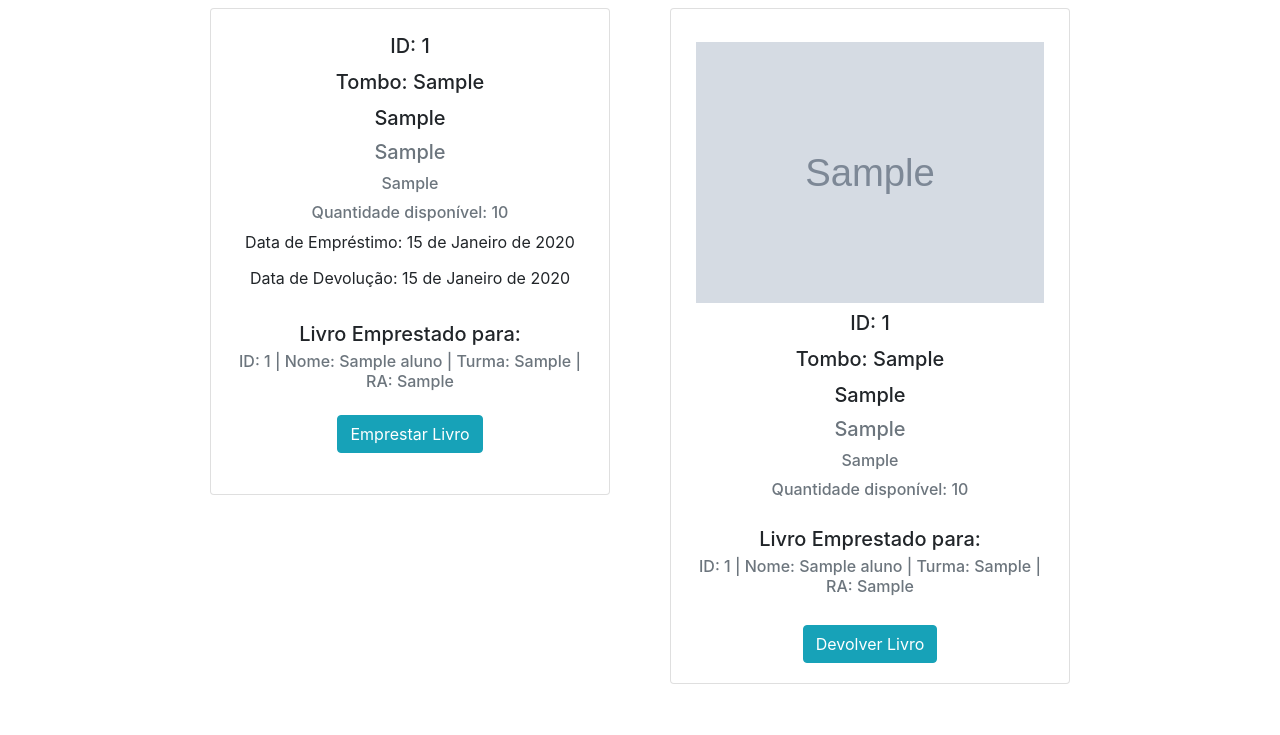
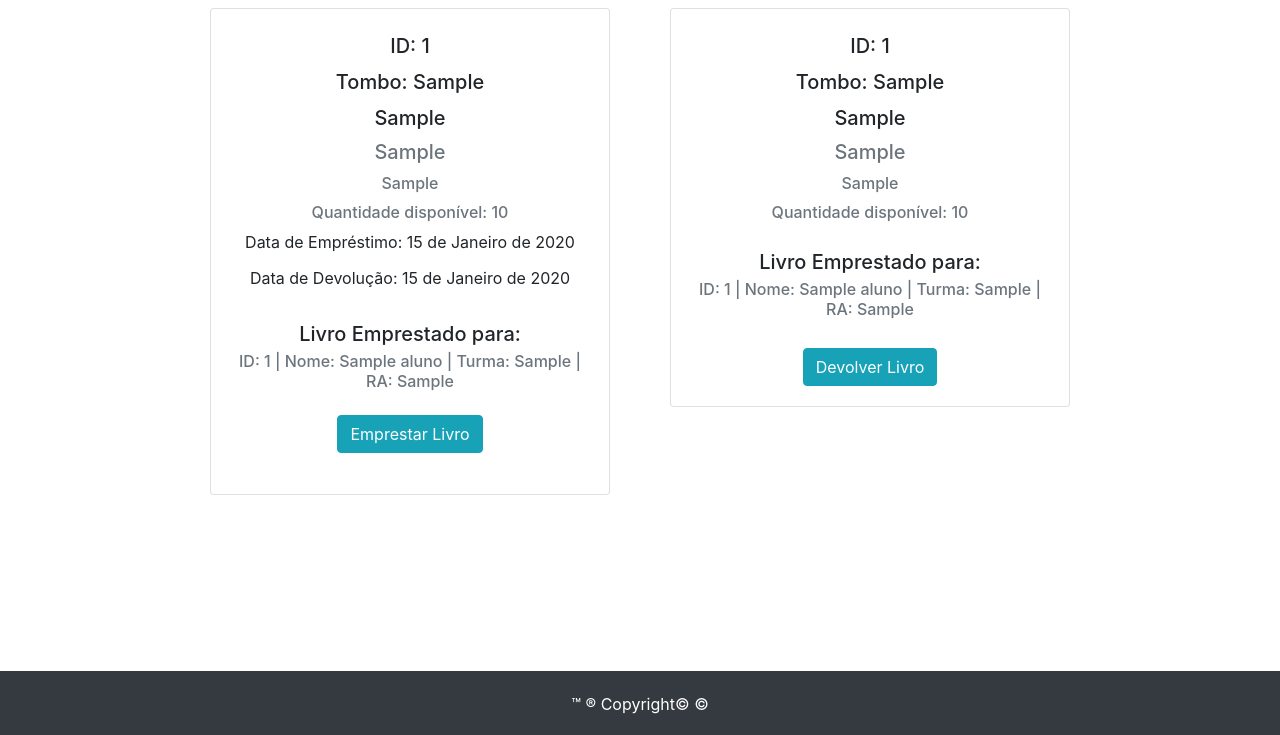
Before and after one commit to jr0samuel/biblioteca-sala_de_leitura, a Django app: template livro/templates/ver_livro_admin.html in a window 1280 px wide. Shown: the part 64-799 px from the top of the page. Run offline with Django 4.2, Linux system fonts and the light colour scheme; the template is opened without the code that fills it: values that come from a table or form of the project are taken from there, others are empty; tables that the repository leaves empty hold one stand-in row (values such as "Sample post"); grey boxes marked "Sample" are stand-in pictures.

Commit message:
17º COMMITT

```diff
--- a/livro/templates/ver_livro_admin.html
+++ b/livro/templates/ver_livro_admin.html
@@ -101,7 +101,7 @@
                         <div class="card mx-auto" style="width: 25rem;">
                             <div class="card-body text-center">
                                 <ol id="list" style="list-style-type:none; padding:5px;">
-                                    <li class="py-1"><img class="py-1" width="100%" src="{{livro.img.url}}"></li>
+                                    {% comment %} <li class="py-1"><img class="py-1" width="100%" src="{{livro.img.url}}"></li> {% endcomment %}
                                     <li><h5 class="card-title">ID: {{livro.id}}</h5></li>
                                     <li><h5 class="card-title">Tombo: {{livro.tombo}}</h5></li>
                                     <li><h5 class="card-title">{{livro.título}}</h5></li>
```
